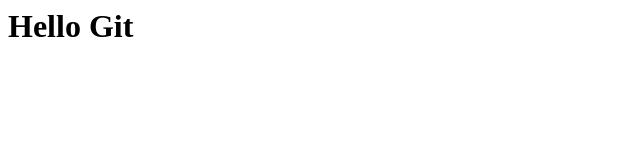
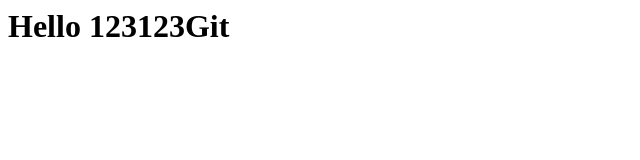
Before and after one commit to pavlik-tikhomirov/git-sample, a plain HTML site: page index.html in a window 1280 px wide. Shown: the whole page, without its empty margins (0-640 px from the left). Drawn offline with Linux system fonts and the light colour scheme.

Commit message:
commit cancel

```diff
--- a/index.html
+++ b/index.html
@@ -1 +1 @@
-<h1>Hello Git</h1>
+<h1>Hello 123123Git</h1>
```
